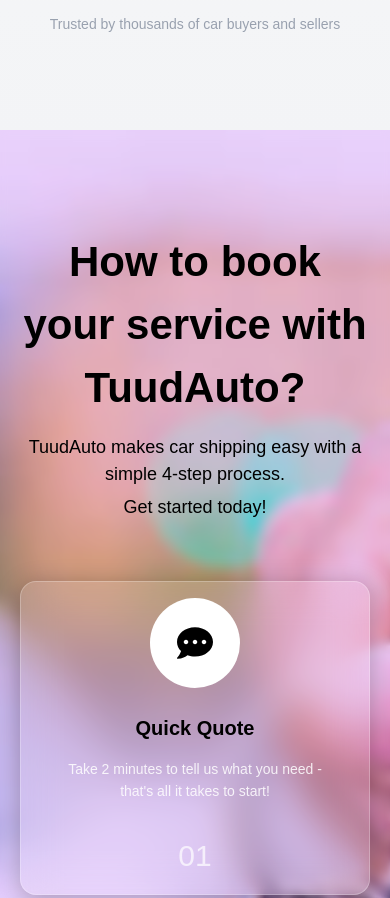
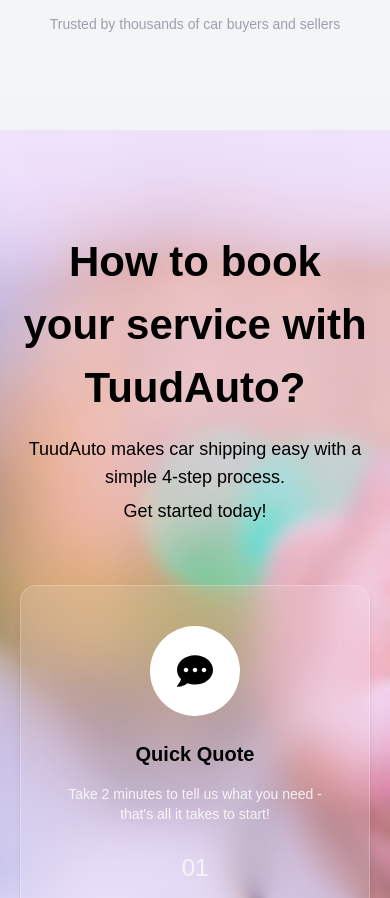
Before and after one commit to falcon752/TuudAuto-clone, a React (Vite) app: page / in a window 390 px wide. Shown: the part 2760-3658 px from the top of the page. Built offline with nearby package versions, Linux system fonts and the light colour scheme; a web font is replaced by a local one.

Commit message:
booking steps and services

```diff
--- a/package.json
+++ b/package.json
@@ -43,8 +43,8 @@
   "devDependencies": {
     "@eslint/js": "^9.36.0",
     "@types/node": "^24.7.2",
-    "@types/react": "^19.1.16",
-    "@types/react-dom": "^19.1.9",
+    "@types/react": "^19.2.2",
+    "@types/react-dom": "^19.2.2",
     "@vitejs/plugin-react": "^5.0.4",
     "eslint": "^9.36.0",
     "eslint-plugin-react-hooks": "^5.2.0",
--- a/src/components/BookingSteps.tsx
+++ b/src/components/BookingSteps.tsx
@@ -6,6 +6,7 @@
 } from "react-icons/fa";
 import carKeyBg from "../assets/images/car-key.jpg";
 import { motion } from "framer-motion";
+import { StepBox } from "./ui/step-box";
 
 const steps = [
   {
@@ -47,57 +48,73 @@
 
   return (
     <section
-      className="booking-section"
+      className="relative text-center text-black overflow-hidden py-[100px] px-5 bg-cover bg-center"
       style={{ backgroundImage: `url(${carKeyBg})` }}
     >
-      <div className="booking-overlay" />
+      <div className="absolute inset-0 bg-purple-300/30 backdrop-blur-sm z-0" />
 
       <motion.div
-        className="booking-content"
+        className="relative z-10 max-w-[1350px] mx-auto"
         initial="hidden"
         whileInView="visible"
         viewport={{ once: true, amount: 0.3 }}
         transition={{ staggerChildren: 0.15 }}
       >
-        <motion.h2 className="booking-title" variants={fadeUpDown} transition={{ duration: 0.7 }}>
+        <motion.h2
+          className="text-[42px] font-bold mb-4"
+          variants={fadeUpDown}
+          transition={{ duration: 0.7 }}
+        >
           How to book your service with TuudAuto?
         </motion.h2>
-        <motion.p className="booking-subtitle" variants={fadeUpDown} transition={{ duration: 0.7 }}>
+
+        <motion.p
+          className="text-lg mb-1.5"
+          variants={fadeUpDown}
+          transition={{ duration: 0.7 }}
+        >
           TuudAuto makes car shipping easy with a simple 4-step process.
         </motion.p>
-        <motion.p className="booking-subtext" variants={fadeUpDown} transition={{ duration: 0.7 }}>
+
+        <motion.p
+          className="text-lg font-medium text-black mb-15"
+          variants={fadeUpDown}
+          transition={{ duration: 0.7 }}
+        >
           Get started today!
         </motion.p>
 
-        <motion.div className="booking-grid" variants={fadeUpDown} transition={{ staggerChildren: 0.15 }}>
+        <motion.div
+          className="grid grid-cols-1 sm:grid-cols-2 lg:grid-cols-4 gap-6 mb-10"
+          variants={fadeUpDown}
+          transition={{ staggerChildren: 0.15 }}
+        >
           {steps.map((step, i) => (
-            <motion.div
-              className="booking-card"
+            <StepBox
               key={i}
-              variants={pop}
-              transition={{ duration: 0.5 }}
-            >
-              <motion.div className="icon-circle" variants={pop}>
-                {step.icon}
-              </motion.div>
-              <motion.h3 variants={fadeUpDown}>{step.title}</motion.h3>
-              <motion.p variants={fadeUpDown}>{step.desc}</motion.p>
-              <motion.span className="step-number" variants={pop}>
-                {step.number}
-              </motion.span>
-            </motion.div>
+              icon={step.icon}
+              title={step.title}
+              description={step.desc}
+              number={step.number}
+              motionProps={{
+                variants: pop,
+                transition: { duration: 0.5 },
+              }}
+            />
           ))}
         </motion.div>
 
+        {/* Quote Button with Glass Overlay */}
         <motion.button
-          className="quote-btn"
+          className="group relative bg-[#270031]/80 rounded-[15px] px-6 py-3 text-white text-[25px] font-medium cursor-pointer backdrop-blur-sm overflow-hidden transition-transform duration-300 scale-100"
           variants={pop}
           initial="hidden"
           whileInView="visible"
           viewport={{ once: true, amount: 0.3 }}
-          transition={{ duration: 0.7 }}
         >
-          <span>Send Us a Quote</span>
+          <span className="relative z-10">Send Us a Quote</span>
+          {/* Glass overlay */}
+          <span className="absolute bottom-[-10px] right-[-10px] w-[40px] h-[40px] bg-white/25 rounded-full backdrop-blur-[10px] transition-all duration-300 group-hover:bottom-0 group-hover:right-0 group-hover:w-full group-hover:h-full group-hover:rounded-[15px]"></span>
         </motion.button>
       </motion.div>
     </section>
--- a/src/components/Services.tsx
+++ b/src/components/Services.tsx
@@ -8,6 +8,7 @@
 import { FiCheckCircle } from "react-icons/fi";
 import serviceBg from "../assets/images/service.png";
 import { motion } from "framer-motion";
+import { GridBox } from "./ui/grid-box";
 
 export default function Services() {
   const features = [
@@ -115,70 +116,20 @@
           transition={{ staggerChildren: 0.15 }}
         >
           {features.map((f, i) => (
-            <motion.div
+            <GridBox
               key={i}
-              className="bg-white rounded-2xl shadow-md p-6 text-left hover:-translate-y-1 hover:shadow-lg transition-transform duration-300"
-              variants={pop}
-              initial="hidden"
-              whileInView="visible"
-              viewport={{ once: true, amount: 0.3 }}
-              transition={{ duration: 0.5 }}
-            >
-              <motion.div
-                className="w-12 h-12 flex items-center justify-center rounded-lg mb-4 bg-gradient-to-br from-purple-200/25 to-blue-200/25"
-                variants={pop}
-                initial="hidden"
-                whileInView="visible"
-                viewport={{ once: true, amount: 0.3 }}
-              >
-                {f.icon}
-              </motion.div>
-
-              <motion.h3
-                className="font-semibold text-gray-900 text-lg mb-2"
-                variants={fadeUpDown}
-                initial="hidden"
-                whileInView="visible"
-                viewport={{ once: true, amount: 0.3 }}
-                transition={{ duration: 0.5 }}
-              >
-                {f.title}
-              </motion.h3>
-
-              <motion.p
-                className="text-gray-500 text-sm mb-4"
-                variants={fadeUpDown}
-                initial="hidden"
-                whileInView="visible"
-                viewport={{ once: true, amount: 0.3 }}
-                transition={{ duration: 0.5 }}
-              >
-                {f.text}
-              </motion.p>
-
-              <motion.div
-                className="flex flex-wrap gap-3 text-gray-500 text-sm"
-                variants={fadeUpDown}
-                initial="hidden"
-                whileInView="visible"
-                viewport={{ once: true, amount: 0.3 }}
-                transition={{ staggerChildren: 0.1 }}
-              >
-                {f.tags.map((tag, idx) => (
-                  <motion.span
-                    key={idx}
-                    className="flex items-center gap-1"
-                    variants={pop}
-                    initial="hidden"
-                    whileInView="visible"
-                    viewport={{ once: true, amount: 0.3 }}
-                  >
-                    {tag.icon}
-                    {tag.text}
-                  </motion.span>
-                ))}
-              </motion.div>
-            </motion.div>
+              icon={f.icon}
+              title={f.title}
+              description={f.text}
+              tags={f.tags}
+              motionProps={{
+                variants: pop,
+                initial: "hidden",
+                whileInView: "visible",
+                viewport: { once: true, amount: 0.3 },
+                transition: { duration: 0.5 },
+              }}
+            />
           ))}
         </motion.div>
 
--- /dev/null
+++ b/src/components/ui/grid-box.tsx
@@ -0,0 +1,65 @@
+import * as React from "react"
+import { motion } from "framer-motion"
+
+import { cn } from "@/lib/utils"
+
+export type GridBoxProps = React.HTMLAttributes<HTMLDivElement> & {
+  icon?: React.ReactNode
+  title?: React.ReactNode
+  description?: React.ReactNode
+  tags?: Array<{ icon?: React.ReactNode; text?: React.ReactNode }>
+  motionProps?: Partial<{
+    initial: any
+    whileInView: any
+    viewport: any
+    transition: any
+    variants: any
+  }>
+}
+
+const GridBox = React.forwardRef<HTMLDivElement, GridBoxProps>(
+  ({ className, icon, title, description, tags = [], motionProps = {}, ...props }, ref) => {
+    return (
+      <motion.div
+        ref={ref}
+        className={cn(
+          "bg-white rounded-2xl shadow-md p-6 text-left hover:-translate-y-1 hover:shadow-lg transition-transform duration-300",
+          className
+        )}
+        {...(motionProps as any)}
+        {...props}
+      >
+        <div
+          className={cn(
+            "w-12 h-12 flex items-center justify-center rounded-lg mb-4 bg-gradient-to-br from-purple-200/25 to-blue-200/25"
+          )}
+        >
+          {icon}
+        </div>
+
+        {title ? (
+          <div className="font-semibold text-gray-900 text-lg mb-2">{title}</div>
+        ) : null}
+
+        {description ? (
+          <div className="text-gray-500 text-sm mb-4">{description}</div>
+        ) : null}
+
+        {tags.length ? (
+          <div className="flex flex-wrap gap-3 text-gray-500 text-sm">
+            {tags.map((t, i) => (
+              <span key={i} className="flex items-center gap-1">
+                {t.icon}
+                {t.text}
+              </span>
+            ))}
+          </div>
+        ) : null}
+      </motion.div>
+    )
+  }
+)
+
+GridBox.displayName = "GridBox"
+
+export { GridBox }
--- /dev/null
+++ b/src/components/ui/step-box.tsx
@@ -0,0 +1,56 @@
+import * as React from "react"
+import { motion } from "framer-motion"
+import { cn } from "@/lib/utils"
+
+export type StepBoxProps = React.HTMLAttributes<HTMLDivElement> & {
+  icon?: React.ReactNode
+  title?: React.ReactNode
+  description?: React.ReactNode
+  number?: React.ReactNode
+  motionProps?: Partial<{
+    initial: any
+    whileInView: any
+    viewport: any
+    transition: any
+    variants: any
+  }>
+}
+
+const StepBox = React.forwardRef<HTMLDivElement, StepBoxProps>(
+  ({ className, icon, title, description, number, motionProps = {}, ...props }, ref) => {
+    return (
+      <motion.div
+        ref={ref}
+        className={cn(
+          "flex flex-col items-center bg-white/12 border border-white/25 rounded-2xl p-10 backdrop-blur-[18px] shadow-md hover:-translate-y-1 transition-transform duration-300",
+          className
+        )}
+        {...(motionProps as any)}
+        {...props}
+      >
+        <motion.div
+          className="w-[90px] h-[90px] bg-white rounded-full flex items-center justify-center text-4xl text-black mb-6"
+          // keep ability to pass motion variants to inner element via motionProps.variants if desired
+        >
+          {icon}
+        </motion.div>
+
+        {title ? (
+          <motion.h3 className="text-xl font-semibold mb-4">{title}</motion.h3>
+        ) : null}
+
+        {description ? (
+          <motion.p className="text-sm text-white/85 mb-7 max-w-[280px]">{description}</motion.p>
+        ) : null}
+
+        {number ? (
+          <motion.span className="text-2xl font-medium text-white/70">{number}</motion.span>
+        ) : null}
+      </motion.div>
+    )
+  }
+)
+
+StepBox.displayName = "StepBox"
+
+export { StepBox }
```
Also changed, not shown: 1 other file (tests, documents, lock files or other folders).
